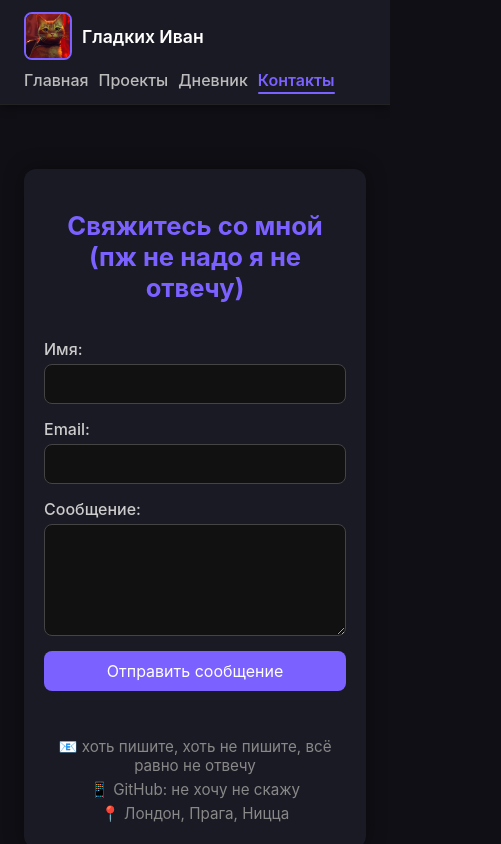
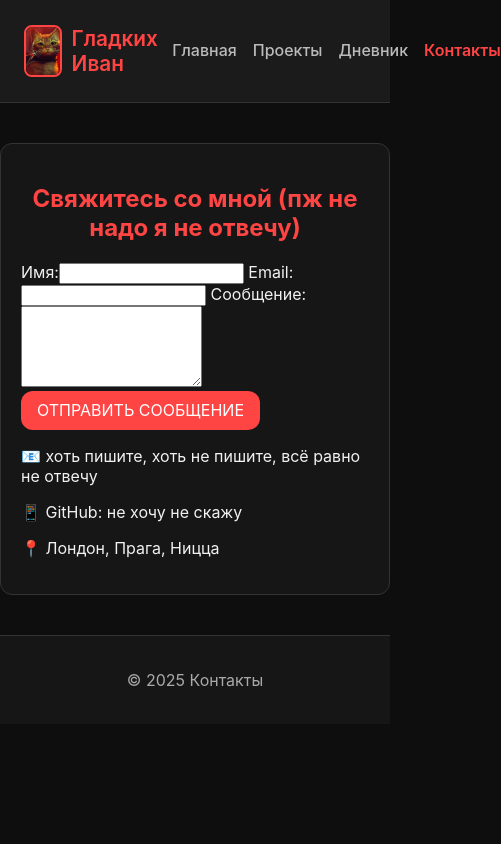
Before and after one commit to IvankEn08/frontend_and_backend_kr_2, a website: page pages/contacts.html in a window 390 px wide. Shown: the top 844 px of the page, 501 px wide, since content can reach past the window. Drawn offline with Linux system fonts and the light colour scheme.

Commit message:
fixed styles.css

```diff
--- a/styles/style.css
+++ b/styles/style.css
@@ -1,8 +1,10 @@
 :root {
-    --gap: 10px;
-    --max: 1200px;
-    --color-primary: #7b61ff;
-    --color-accent: #3f3cff;
+    --gap: 16px;
+    --max: 1100px;
+    --color-primary: #ff4444;
+    --color-bg: #0e0e0e;
+    --color-surface: #1b1b1b;
+    --color-text: #f1f1f1;
     --radius: 12px;
 }
 
@@ -11,53 +13,39 @@
 }
 
 body {
-    font-family: Inter, system-ui, Segoe UI, Arial, sans-serif;
+    font-family: "Inter", system-ui, Segoe UI, Arial, sans-serif;
     margin: 0;
-    color: #e4e4e4;
-    background: #0f0f15;
+    background: var(--color-bg);
+    color: var(--color-text);
 }
 
 /* --- КНОПКИ --- */
 .btn {
     display: inline-block;
-    padding: .6rem .8rem;
+    padding: 0.6rem 1rem;
     border-radius: var(--radius);
     font: inherit;
     cursor: pointer;
     border: none;
     background: var(--color-primary);
     color: #fff;
-    text-decoration: none;
-    transition: all 0.3s ease;
-}
-.btn:hover {
-    filter: brightness(1.2);
-}
-.btn--primary {
-    background: var(--color-primary);
-    color: #fff;
+    text-transform: uppercase;
+    transition: all 0.2s ease;
 }
 
-/* --- ОБЩИЕ ЭЛЕМЕНТЫ --- */
-.logo {
-    width: 250px;
-    height: 250px;
-}
-.container {
-    max-width: var(--max);
-    margin: 0 auto;
-    padding: 24px;
+.btn:hover {
+    filter: brightness(1.3);
+    transform: scale(1.03);
 }
 
-/* --- ШАПКА --- */
+/* --- ХЕДЕР --- */
 .site-header {
     display: flex;
     justify-content: space-between;
     align-items: center;
     padding: 12px 24px;
-    border-bottom: 1px solid #222;
-    background: #1a1a24;
-    box-shadow: 0 2px 10px rgba(0, 0, 0, 0.4);
+    border-bottom: 1px solid #333;
+    background: var(--color-surface);
 }
 
 .brand {
@@ -67,28 +55,29 @@ body {
 }
 
 .logo {
-    width: 48px;
-    height: 48px;
+    width: 52px;
+    height: 52px;
     border-radius: 8px;
     overflow: hidden;
-    transition: transform 0.8s ease, opacity 0.8s ease, box-shadow 0.3s ease;
     border: 2px solid var(--color-primary);
+    transition: transform 0.2s ease, opacity 0.2s ease;
 }
+
 .logo img {
     width: 100%;
     height: 100%;
     object-fit: cover;
 }
+
 .logo:hover {
-    transform: scale(1.08);
-    opacity: 0.9;
-    box-shadow: 0 0 10px var(--color-primary);
+    transform: scale(1.05);
+    opacity: 0.85;
 }
 
 .name {
-    font-size: 1.25rem;
+    font-size: 1.3rem;
     font-weight: 600;
-    color: #fff;
+    color: var(--color-primary);
 }
 
 /* --- НАВИГАЦИЯ --- */
@@ -105,22 +94,14 @@ body {
     padding-bottom: 2px;
     transition: color 0.2s ease;
 }
+
 .nav a:hover {
-    color: #fff;
+    color: var(--color-primary);
 }
+
 .nav a.active {
     color: var(--color-primary);
     font-weight: 600;
-}
-.nav a.active::after {
-    content: '';
-    position: absolute;
-    bottom: -2px;
-    left: 0;
-    width: 100%;
-    height: 2px;
-    background: var(--color-primary);
-    border-radius: 1px;
 }
 
 /* --- HERO --- */
@@ -128,40 +109,34 @@ body {
     display: flex;
     gap: 20px;
     align-items: center;
-    padding: 24px 0;
-    color: #ddd;
+    padding: 32px 0;
 }
+
 .photo img {
-    width: 150px;
-    height: 150px;
+    width: 160px;
+    height: 160px;
     object-fit: cover;
     border-radius: 8px;
-    box-shadow: 0 0 10px rgba(123, 97, 255, 0.5);
+    border: 2px solid var(--color-primary);
 }
 
-/* --- НАВЫКИ И ПРОЕКТЫ --- */
-.skills, .top-projects {
-    margin-top: 24px;
-}
-.skill-list {
-    list-style: none;
-    padding: 0;
-    margin: 0;
-}
+/* --- СКИЛЛЫ --- */
 .skill-list li {
     margin: 10px 0;
     display: flex;
     justify-content: space-between;
     align-items: center;
 }
+
 .skill-list .bar {
-    width: 40%;
+    width: 45%;
     height: 12px;
-    background: #2a2a3a;
+    background: #333;
     border-radius: 8px;
     position: relative;
     overflow: hidden;
 }
+
 .skill-list .bar::after {
     content: '';
     position: absolute;
@@ -174,115 +149,52 @@ body {
     transition: width .6s ease;
 }
 
-.projects-grid {
-    display: grid;
-    grid-template-columns: repeat(auto-fit, minmax(180px, 1fr));
-    gap: 16px;
-    margin-top: 12px;
-}
+/* --- КАРТОЧКИ --- */
 .card, .project-card {
-    padding: 18px;
-    border: 1px solid #333;
-    border-radius: 8px;
+    padding: 20px;
+    border-radius: 10px;
+    background: var(--color-surface);
+    border: 1px solid #2a2a2a;
     text-align: center;
-    background: #1c1c25;
-    transition: transform 0.3s ease, box-shadow 0.3s ease;
-}
-.card:hover, .project-card:hover {
-    transform: translateY(-3px);
-    box-shadow: 0 4px 15px rgba(123, 97, 255, 0.4);
+    box-shadow: 0 2px 8px rgba(0,0,0,0.3);
 }
 
-/* --- МОДАЛЬНЫЕ ОКНА --- */
+/* --- МОДАЛКА --- */
 .modal {
     position: fixed;
     inset: 0;
     display: none;
     align-items: center;
     justify-content: center;
-    background: rgba(0, 0, 0, 0.7);
-    backdrop-filter: blur(3px);
+    background: rgba(0,0,0,0.6);
 }
+
 .modal[aria-hidden="false"] {
     display: flex;
 }
+
 .modal-content {
-    background: #1a1a24;
-    color: #eee;
-    padding: 20px;
+    background: #1b1b1b;
+    padding: 24px;
     border-radius: 12px;
-    border: 1px solid #333;
     max-width: 720px;
     width: 90%;
-    box-shadow: 0 0 20px rgba(123, 97, 255, 0.3);
+    border: 1px solid #333;
 }
 
 /* --- КОНТАКТНАЯ ФОРМА --- */
 .contact-form {
-    display: flex;
-    flex-direction: column;
-    gap: 16px;
     max-width: 600px;
     margin: 40px auto;
     padding: 20px;
     border-radius: 12px;
-    background: #1a1a24;
-    box-shadow: 0 0 20px rgba(0, 0, 0, 0.4);
+    background: #161616;
+    border: 1px solid #333;
 }
+
 .contact-form h2 {
     text-align: center;
-    margin-bottom: 20px;
-    font-size: 1.6rem;
     color: var(--color-primary);
-}
-.contact-form form {
-    display: flex;
-    flex-direction: column;
-    gap: 15px;
-}
-.contact-form label {
-    display: flex;
-    flex-direction: column;
-    font-weight: 500;
-    color: #ccc;
-}
-.contact-form input,
-.contact-form textarea {
-    margin-top: 5px;
-    padding: 10px;
-    border: 1px solid #444;
-    border-radius: 8px;
-    font-size: 1rem;
-    background: #111;
-    color: #eee;
-    transition: border-color 0.2s;
-}
-.contact-form input:focus,
-.contact-form textarea:focus {
-    border-color: var(--color-primary);
-    outline: none;
-}
-.contact-form .btn {
-    padding: 10px 15px;
-    background-color: var(--color-primary);
-    color: #fff;
-    border: none;
-    border-radius: 8px;
-    font-size: 1rem;
-    cursor: pointer;
-    transition: background-color 0.3s;
-}
-.contact-form .btn:hover {
-    background-color: var(--color-accent);
-}
-.contact-info {
-    margin-top: 25px;
-    text-align: center;
-    color: #888;
-    font-size: 0.95rem;
-}
-.contact-info p {
-    margin: 5px 0;
 }
 
 /* --- ФУТЕР --- */
@@ -291,28 +203,11 @@ body {
     padding: 18px;
     border-top: 1px solid #333;
     margin-top: 36px;
-    color: #777;
-    background: #1a1a24;
+    background: #161616;
+    color: #aaa;
 }
 
 /* --- АДАПТИВ --- */
 @media(max-width:700px){
-    .hero {
-        flex-direction: column;
-        text-align: center;
-    }
+    .hero { flex-direction: column; text-align: center; }
 }
-@media (max-width: 768px) {
-    .site-header {
-        flex-direction: column;
-        align-items: flex-start;
-        gap: 10px;
-    }
-    .nav {
-        flex-wrap: wrap;
-        gap: 10px;
-    }
-    .name {
-        font-size: 1.1rem;
-    }
-}
```
